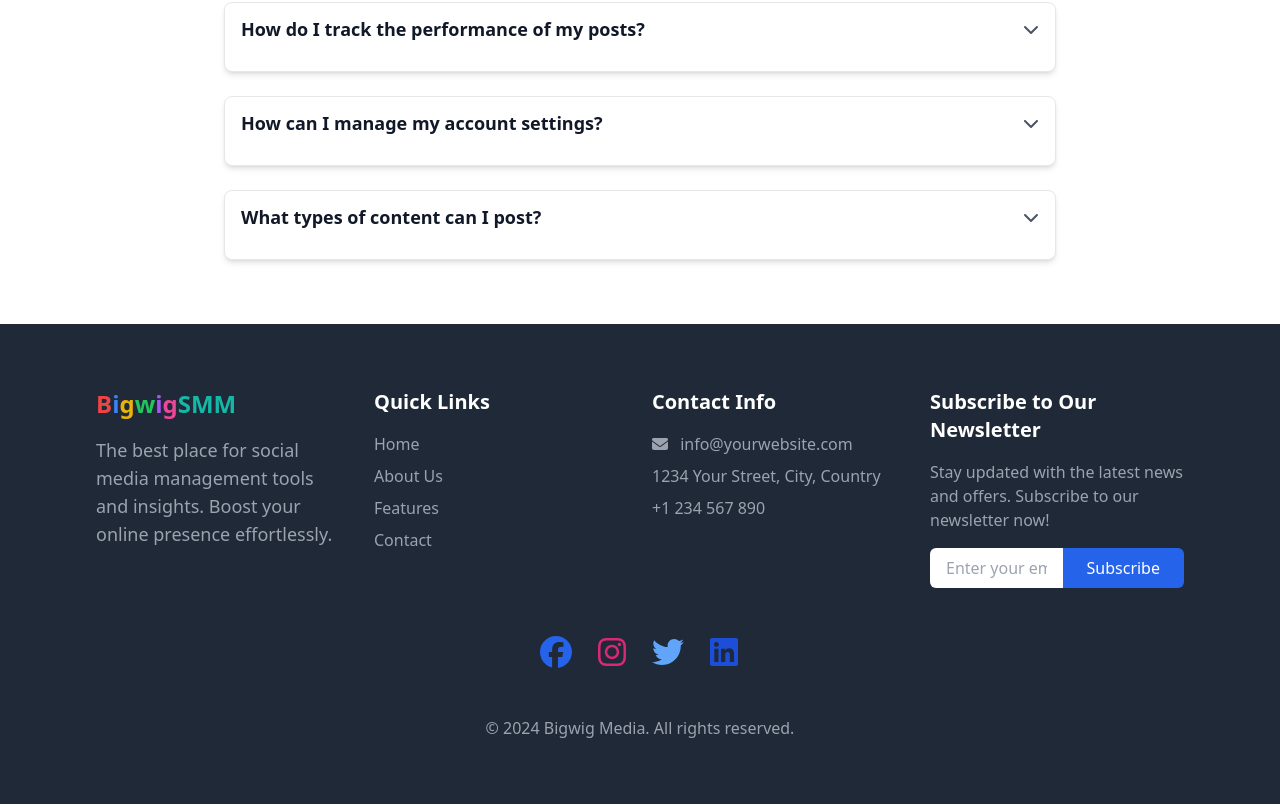
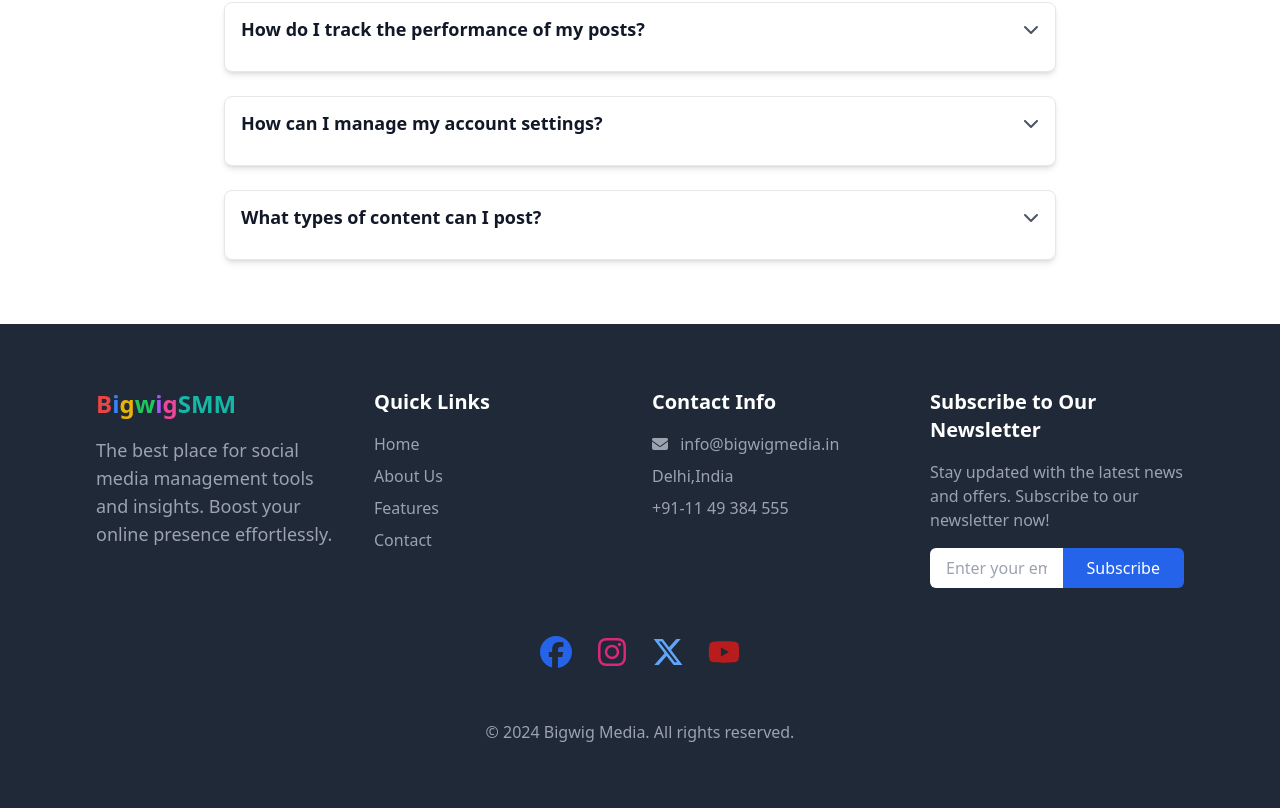
Before and after one commit to Chandan2812/BigwigSMM, a React (Vite) app: page / in a window 1280 px wide. Shown: the part 8770-9578 px from the top of the page. Built offline with nearby package versions, Linux system fonts and the light colour scheme.

Commit message:
add changes in footer section

```diff
--- a/src/components/Footer.tsx
+++ b/src/components/Footer.tsx
@@ -1,5 +1,5 @@
 import { FontAwesomeIcon } from '@fortawesome/react-fontawesome';
-import { faFacebook, faInstagram, faTwitter, faLinkedin } from '@fortawesome/free-brands-svg-icons'; // Social Media Icons
+import { faFacebook, faInstagram, faXTwitter, faYoutube } from '@fortawesome/free-brands-svg-icons'; // Social Media Icons
 import { faEnvelope } from '@fortawesome/free-solid-svg-icons';
 
 function Footer() {
@@ -36,9 +36,9 @@ function Footer() {
           <div>
             <h3 className="text-xl font-semibold text-white mb-4">Contact Info</h3>
             <ul className="space-y-2">
-              <li className="text-gray-400"><FontAwesomeIcon icon={faEnvelope} className="mr-2" /> info@yourwebsite.com</li>
-              <li className="text-gray-400">1234 Your Street, City, Country</li>
-              <li className="text-gray-400">+1 234 567 890</li>
+              <li className="text-gray-400"><FontAwesomeIcon icon={faEnvelope} className="mr-2" /> info@bigwigmedia.in</li>
+              <li className="text-gray-400">Delhi,India</li>
+              <li className="text-gray-400">+91-11 49 384 555</li>
             </ul>
           </div>
 
@@ -59,10 +59,10 @@ function Footer() {
 
         {/* Social Media Links */}
         <div className="flex justify-center space-x-6 mt-12">
-          <FontAwesomeIcon icon={faFacebook} className="h-8 w-8 text-blue-600 hover:text-blue-700" />
-          <FontAwesomeIcon icon={faInstagram} className="h-8 w-8 text-pink-600 hover:text-pink-700" />
-          <FontAwesomeIcon icon={faTwitter} className="h-8 w-8 text-blue-400 hover:text-blue-500" />
-          <FontAwesomeIcon icon={faLinkedin} className="h-8 w-8 text-blue-700 hover:text-blue-800" />
+          <a href="https://www.facebook.com/bigwigmedia.in/"target='blank'><FontAwesomeIcon icon={faFacebook} className="h-8 w-8 text-blue-600 hover:text-blue-700" /></a>
+          <a href="https://www.instagram.com/bigwigmedia/"target='blank'><FontAwesomeIcon icon={faInstagram} className="h-8 w-8 text-pink-600 hover:text-pink-700" /></a>
+          <a href="https://x.com/bigwig_media"target='blank'><FontAwesomeIcon icon={faXTwitter} className="h-8 w-8 text-blue-400 hover:text-blue-500" /></a>
+          <a href="https://www.youtube.com/channel/UCA0GIfKW7ORxUT6_mMnEEzQ"target='blank'><FontAwesomeIcon icon={faYoutube} className="h-8 w-8 text-red-700 hover:text-red-800" /></a>
         </div>
 
         {/* Footer Bottom */}
```
